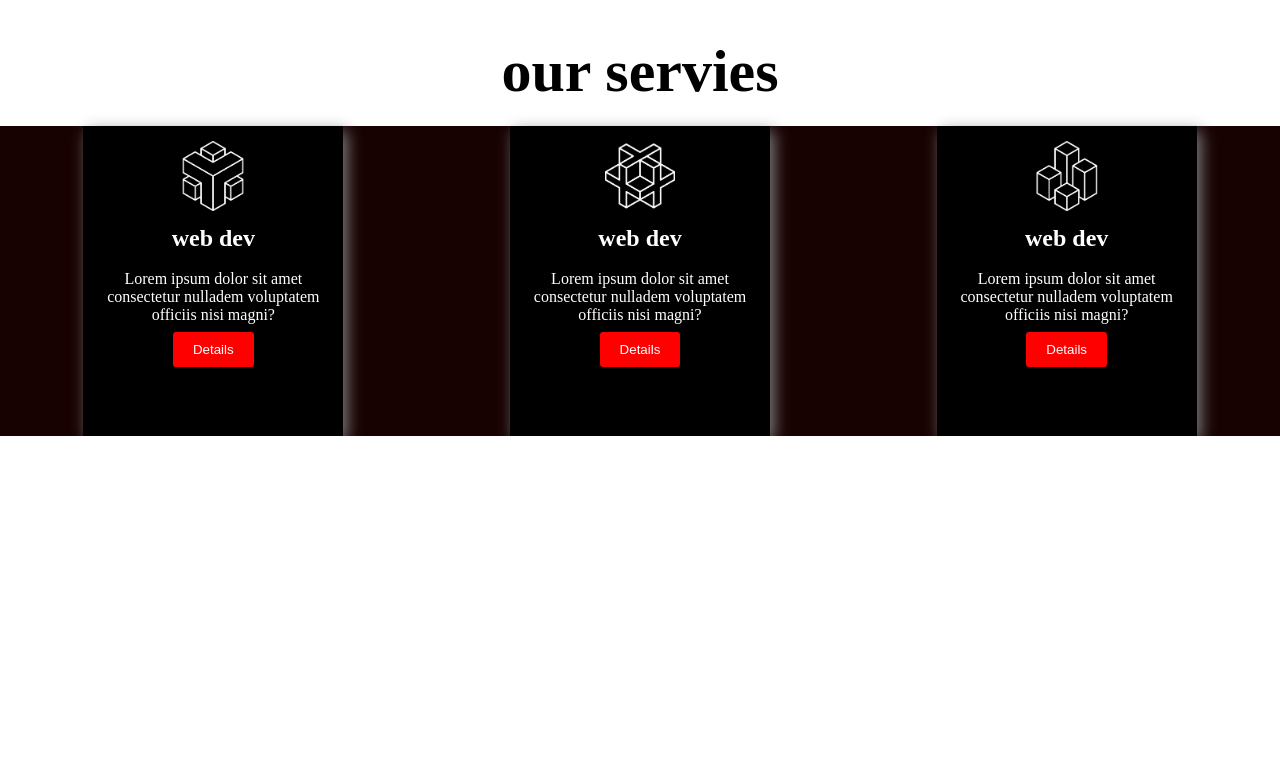
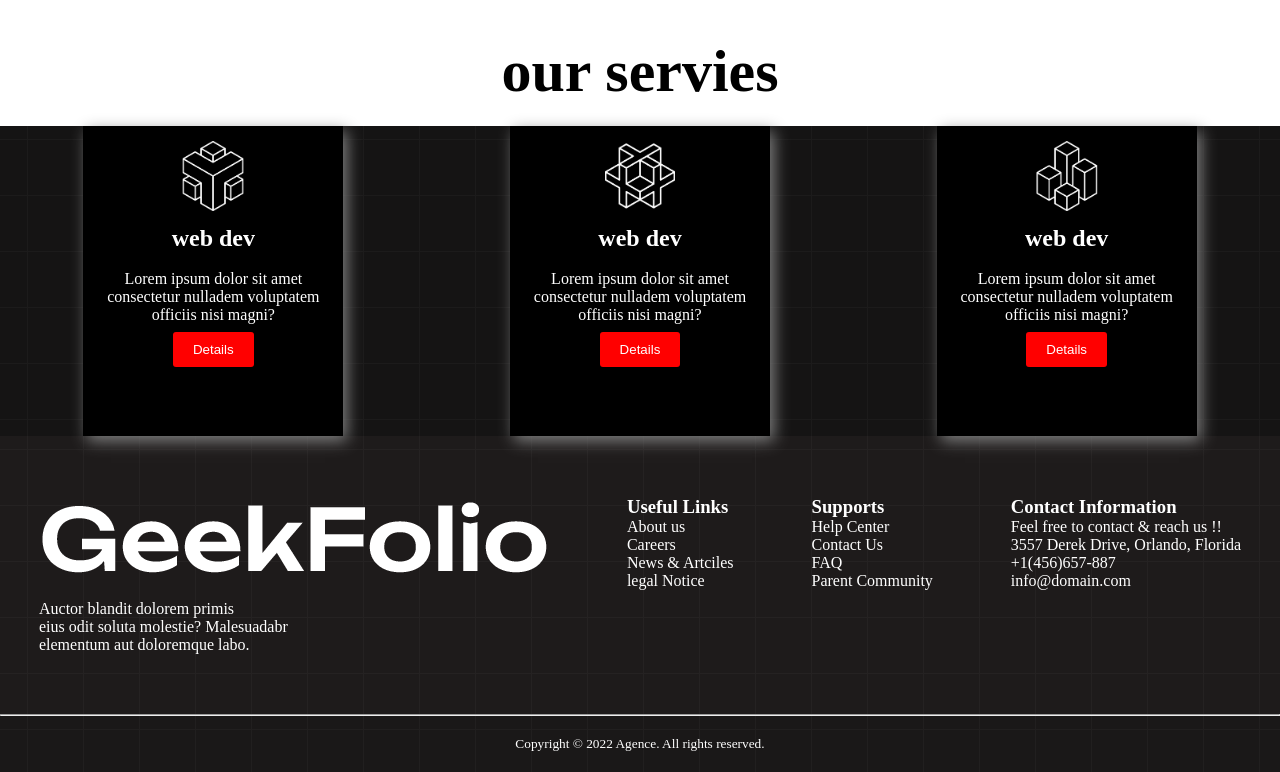
Before and after one commit to sifatjustin/concept, a plain HTML site: page index.html in a window 1280 px wide. Shown: the part 1317-2089 px from the top of the page. Before the commit the page ends 1753 px from the top, so only its background shows below. Drawn offline with Linux system fonts and the light colour scheme.

Commit message:
taylor- swift

```diff
--- a/index.css
+++ b/index.css
@@ -101,5 +101,27 @@
 .servicecon{
     display: flex;
     justify-content: space-around;
-    background-color: rgb(23, 1, 1);
+    background-image: url(images/background.png);
+    background-color: rgb(21, 20, 20);
 }
+.footer-container{
+    display: flex;
+
+    justify-content: space-around;
+    background-image: url(images/background.png);
+    background-color: #1e1b1b;
+    color: white;
+    padding-top: 60px;
+    padding-bottom: 60px;
+}
+.logo-box{
+    width: 30pxpx;
+}
+.copy{
+    display: flex;
+    justify-content: center;
+    background-image: url(images/background.png);
+    background-color: #1a1818;
+    color: white;
+    padding: 20px;
+}
--- a/index.html
+++ b/index.html
@@ -82,7 +82,48 @@
         </div>
 
  </section>
- <footer></footer>
+ <footer>
+    <div class="footer-container">
+      <div class="logo-box">
+        <img class="logo" src="./logo/logo-light.png" alt="" />
+        <p>
+          Auctor blandit dolorem primis <br> eius odit soluta molestie? Malesuadabr <br>
+          elementum aut doloremque labo.
+        </p>
+
+      </div>
+      <div class="Useful-links">
+        <h3 class="footer-title">Useful Links</h3>
+
+        <p>About us</p>
+        <p>Careers</p>
+        <p>News & Artciles</p>
+        <p>legal Notice</p>
+      </div>
+      <div class="supports">
+        <h3 class="footer-title">Supports</h3>
+
+        <p>Help Center</p>
+        <p>Contact Us</p>
+        <p>FAQ</p>
+        <p>Parent Community</p>
+      </div>
+      <div class="contact">
+        <h3 class="footer-title">Contact Information</h3>
+        <p>Feel free to contact & reach us !!</p>
+        <p>
+          <i class="fa-solid fa-location-pin"></i>3557 Derek Drive, Orlando,
+          Florida
+        </p>
+        <p><i class="fa-solid fa-phone-volume"></i>+1(456)657-887</p>
+        <p><i class="fa-solid fa-envelope d"></i>info@domain.com</p>
+      </div>
+    </div>
+   <hr>
+    <p class="copy">
+      <small>Copyright &copy; 2022 Agence. All rights reserved.</small>
+    </p>
+  </footer>
 
 </body>
 </html>
```
